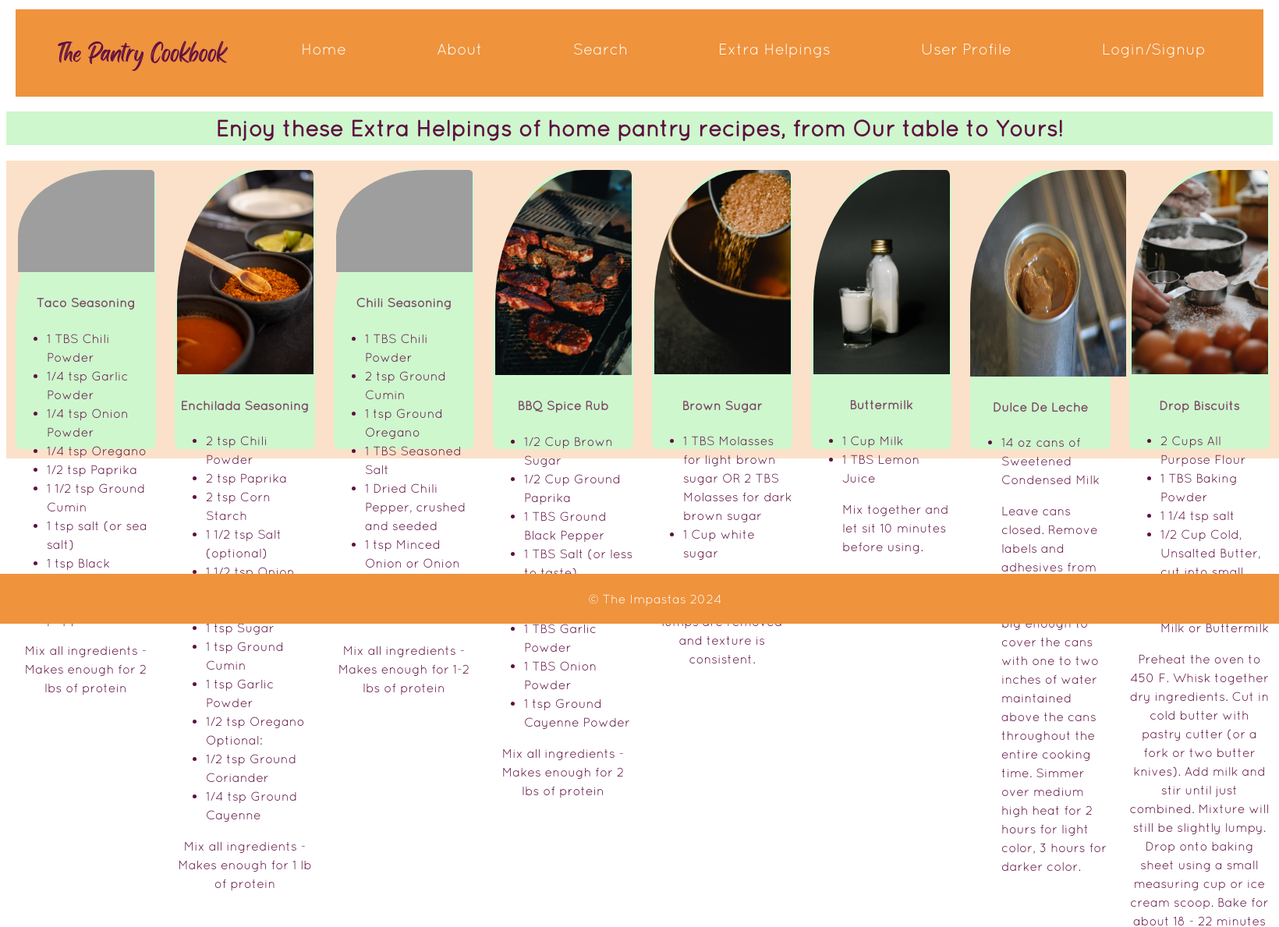
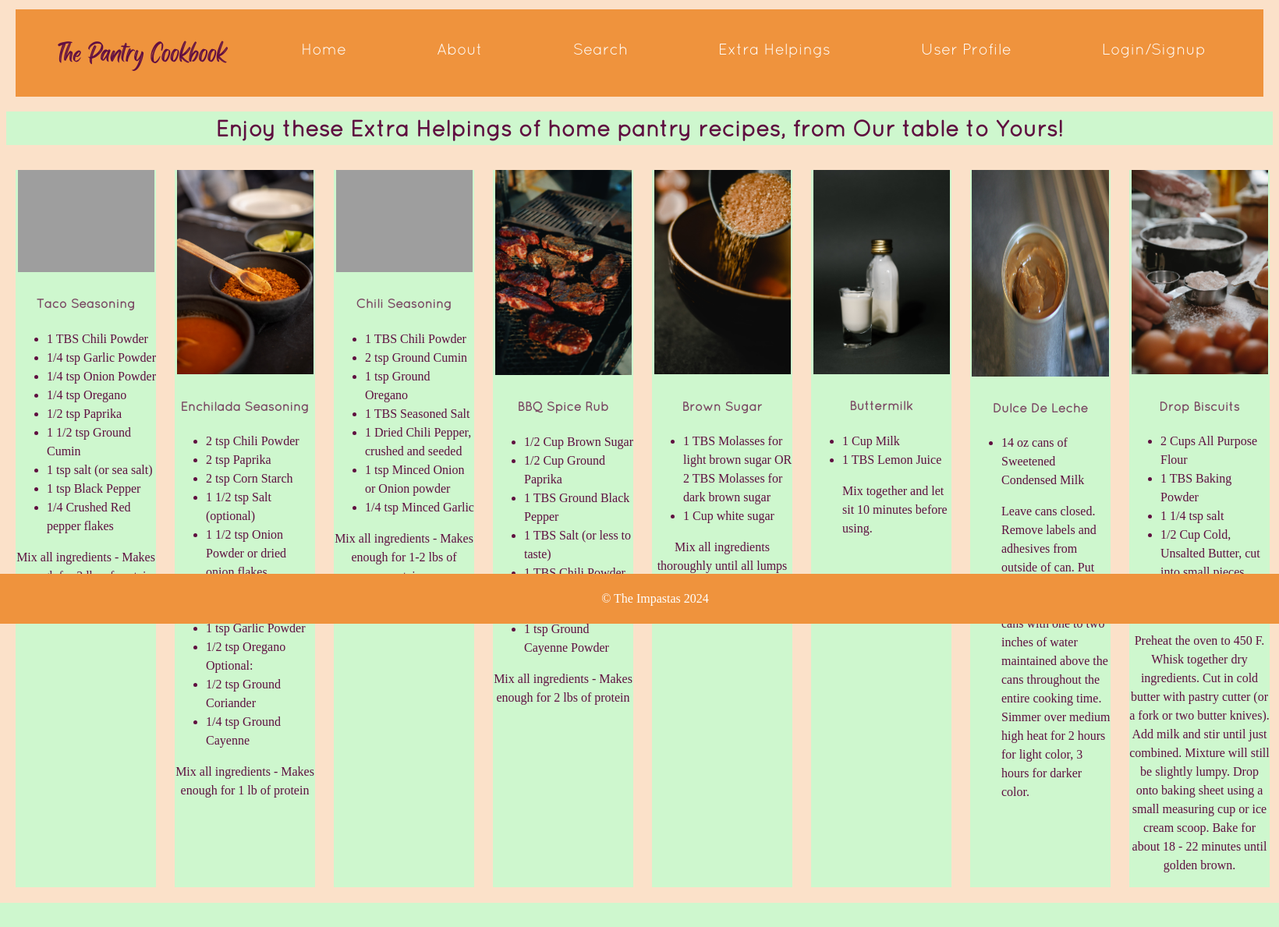
Before and after one commit to JenniferLarsen/TW-Course-2, a Node server app: page /extra.html in a window 1640 px wide. Shown: the top 1189 px of the page at 78% size. After the commit the page ends 1158 px from the top, so only its background shows below. Run offline with Node 20, Linux system fonts and the light colour scheme; some libraries are stand-ins or nearby versions; grey boxes are pictures that could not be loaded.

Commit message:
Corrected layout on Extra Helpings Page

```diff
--- a/public/extra.css
+++ b/public/extra.css
@@ -19,8 +19,9 @@
     text-align: left;
 }
 
-#ddc {
+#ddl {
     height: 265px;
+    width: 98%;
 }
 
 #card {
--- a/public/extra.html
+++ b/public/extra.html
@@ -5,7 +5,6 @@
     <meta name="viewport" content="width=device-width, initial-scale=1.0">
     <link rel="stylesheet" href="extra.css">
     <link rel="stylesheet" href="common.css">
-    <link rel="stylesheet" href="results.css">
     <title>Extra Helpings</title>
 </head>
 <body>
@@ -206,7 +205,7 @@
             </p>
         </div>
         <div id="card" class="card">
-            <img id="ddc" id="img" src="./images/Dulce_leche_can.jpg" alt="Dulce De Leche">
+            <img id="ddl" id="img" src="./images/Dulce_leche_can.jpg" alt="Dulce De Leche">
             <h4>Dulce De Leche</h4>
             <p>
                 <ul>
```
